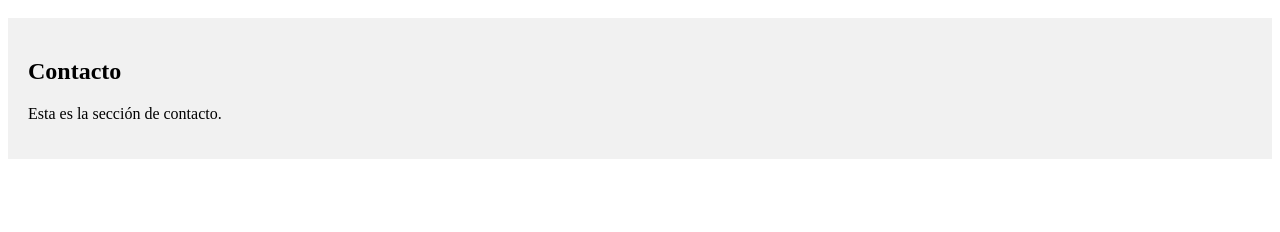
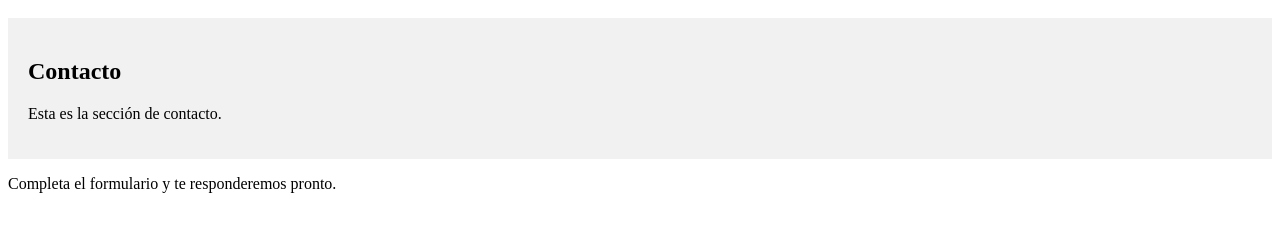
Before and after one commit to santiago2103304-web/mini-sitio, a plain HTML site: page index.html in a window 1280 px wide. Shown: the part 48-280 px from the top of the page. Drawn offline with Linux system fonts and the light colour scheme.

Commit message:
feat: agregar mensaje descriptivo en la sección contacto

```diff
--- a/index.html
+++ b/index.html
@@ -9,3 +9,4 @@
     background: #f1f1f1;
   }
 </style>
+<p>Completa el formulario y te responderemos pronto.</p>
```
